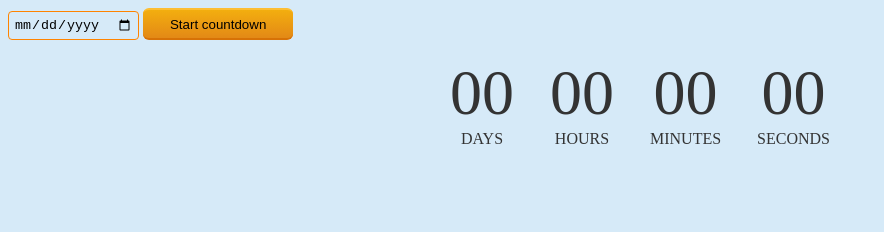
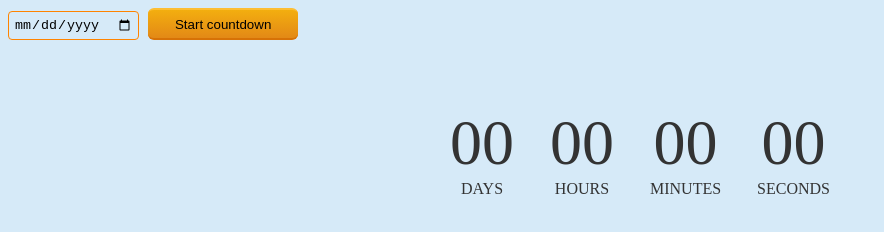
Before and after one commit to MilaTuzova/goit-js-hw-11-timer, a website built with Parcel: page src/index.html in a window 1280 px wide. Shown: the whole page, without its empty margins (0-884 px from the left). Built offline with nearby package versions, Linux system fonts and the light colour scheme; some packages are replaced by stand-ins of ours.

Commit message:
added margin

```diff
--- a/src/sass/_colors.scss
+++ b/src/sass/_colors.scss
@@ -19,7 +19,7 @@ input {
 
 .timer {
     color: #333;
-    margin: 0 auto;
+    margin: 50px auto;
     text-align: center;
 }
 
@@ -47,6 +47,7 @@ button {
     border-radius: 6px;
     background: linear-gradient(#F3AE0F, #E38916) #E38916;
     transition: 0.2s;
+    margin-left: 5px;
     cursor: pointer;
 }
 
```
